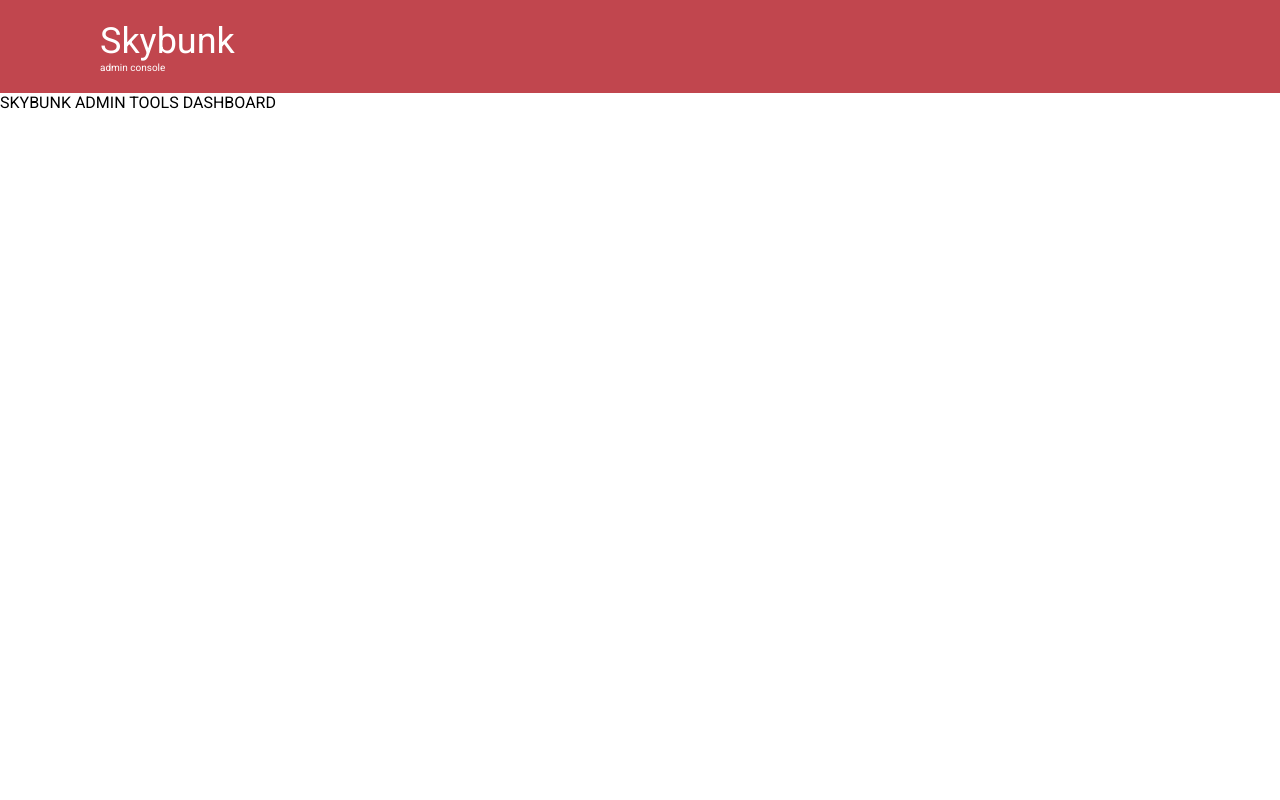
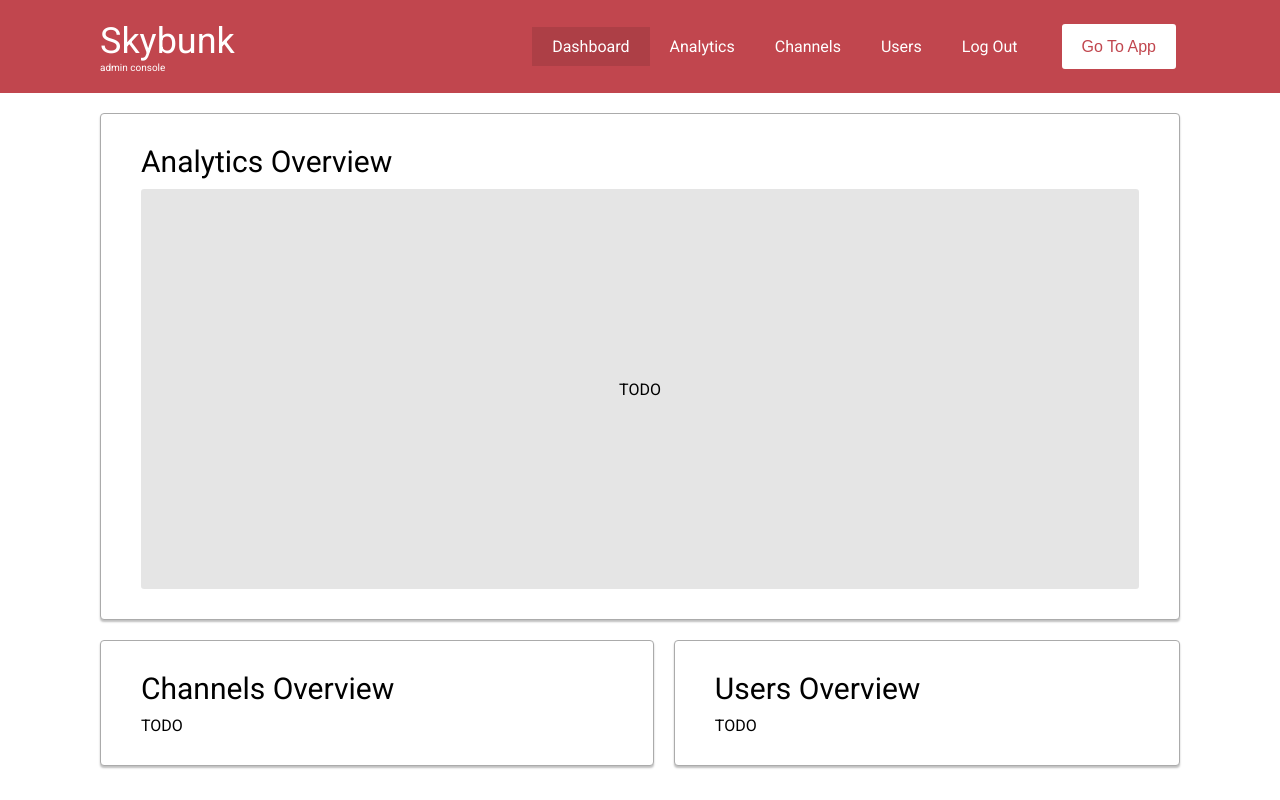
Before and after one commit to CGUC/admin-tools, a React (Create React App) app: page /dashboard in a window 1280 px wide. Built offline with nearby package versions, Linux system fonts and the light colour scheme; sample sign-in values are in the browser's storage.

Commit message:
Implement login flow & initial dashboard template

```diff
--- a/src/App.css
+++ b/src/App.css
@@ -1,10 +1,14 @@
+html,body {
+      overflow: auto;
+}
+
 .App {
   --primary-color: #C1464E;
   --padding-desktop: 100px;
   --padding-tablet: 20px;
   --padding-mobile: 10px;
 
-  height: 100vh;
+  min-height: 100vh;
   display: flex;
   flex-direction: column;
   flex: 1;
--- a/src/components/Dashboard/Dashboard.css
+++ b/src/components/Dashboard/Dashboard.css
@@ -0,0 +1,28 @@
+.dashboard {
+	padding-left: var(--padding-desktop);
+	padding-right: var(--padding-desktop);
+	padding-bottom: 20px;
+
+	display: grid;
+	grid-gap: 20px;
+	grid-template-columns: auto auto;
+}
+
+.analyticsCard {
+	grid-column-start: 1;
+	grid-column-end: 3;
+}
+
+.analytics {
+	display: flex;
+	flex-direction: column;
+	justify-content: center;
+	align-items: center;
+	height: 400px;
+	background-color: rgba(0, 0, 0, 0.1);
+	border-radius: 3px;
+	grid-column-end: 2;
+
+	grid-column-start: 1;
+  	grid-column-end: 2;
+}
--- a/src/components/Dashboard/Dashboard.jsx
+++ b/src/components/Dashboard/Dashboard.jsx
@@ -1,21 +1,40 @@
 import React, { Component } from 'react';
-import { withRouter } from 'react-router-dom';
+import { withRouter, Redirect } from 'react-router-dom';
+import { Card, CardHeader } from '../Shared/Card';
 import './Dashboard.css';
 
 class Dashboard extends Component {
+  render() {
+    return !localStorage.getItem('token') ? <Redirect to='/login'/> :
+    (
+      <div className='dashboard'>
 
-  constructor(props) {
-    super(props);
+        <Card className='analyticsCard'>
+          <CardHeader>
+            Analytics Overview
+          </CardHeader>
+          <div className="analytics">
+            TODO
+          </div>
+        </Card>
 
-    this.state = {
+        <Card>
+          <CardHeader>
+            Channels Overview
+          </CardHeader>
+          <div className="channels">
+            TODO
+          </div>
+        </Card>
 
-    };
-  }
-
-  render() {
-    return (
-      <div>
-        SKYBUNK ADMIN TOOLS DASHBOARD
+        <Card>
+          <CardHeader>
+            Users Overview
+          </CardHeader>
+          <div className="Users">
+            TODO
+          </div>
+        </Card>
       </div>
     );
   }
--- a/src/components/Header/Header.css
+++ b/src/components/Header/Header.css
@@ -4,12 +4,13 @@
 	padding: 20px;
 	padding-left: var(--padding-desktop);
 	padding-right: var(--padding-desktop);
+	margin-bottom: 20px;
 	background-color: var(--primary-color);
 }
 
 .header .title-container {
 	display: flex;
-	flex: 1;
+	flex: 0.1;
 	flex-direction: column;
 }
 
@@ -31,3 +32,37 @@
 
 	color: #FFF;
 }
+
+.header .actions {
+	display: flex;
+	flex-direction: row;
+	justify-content: flex-end;
+	flex: 0.9;
+}
+
+.header .links {
+	margin-right: 20px;
+	display: flex;
+	flex: 1;
+	justify-content: flex-end;
+	align-items: center;
+}
+
+.header .navlink {
+	font-size: 16px;
+	color: white;
+	font-family: Roboto, sans-serif;
+	font-style: normal;
+	font-weight: lighter;
+	text-decoration: none;
+	cursor: pointer;
+  	padding: 10px 20px 10px 20px;
+}
+
+.header .navlink:hover {
+	background-color: rgba(0, 0, 0, 0.05);
+}
+
+.navlink-active {
+	background-color: rgba(0, 0, 0, 0.1);
+}
--- a/src/components/Header/Header.jsx
+++ b/src/components/Header/Header.jsx
@@ -1,5 +1,6 @@
 import React, { Component } from 'react';
-import { withRouter } from 'react-router-dom';
+import { withRouter, NavLink } from 'react-router-dom';
+import { Button } from '../Shared/Button';
 import './Header.css';
 
 class Header extends Component {
@@ -10,6 +11,11 @@ class Header extends Component {
     this.state = {
 
     };
+  }
+
+  logout = () => {
+    localStorage.removeItem('token');
+    this.props.history.push('login');
   }
 
   render() {
@@ -23,6 +29,19 @@ class Header extends Component {
             admin console
           </div>
         </div>
+
+        <div className="actions">
+          {localStorage.getItem('token') ?
+          <div className="links">
+            <NavLink className="navlink" activeClassName='navlink-active' to='/dashboard'>Dashboard</NavLink>
+            <NavLink className="navlink" to='/analytics'>Analytics</NavLink>
+            <NavLink className="navlink" to='/channels'>Channels</NavLink>
+            <NavLink className="navlink" to='/users'>Users</NavLink>
+            <div onClick={this.logout} className="navlink">Log Out</div>
+          </div>
+          : null}
+          <Button onClick={() => {window.location = "http://skybunk.grebelife.com"}}>Go To App</Button>
+        </div>
       </div>
     );
   }
--- a/src/components/Login/Login.css
+++ b/src/components/Login/Login.css
@@ -7,6 +7,5 @@
 
 	padding-left: var(--padding-desktop);
 	padding-right: var(--padding-desktop);
-	padding-top: 20px;
 	padding-bottom: 20px;
 }
--- a/src/components/Login/Login.jsx
+++ b/src/components/Login/Login.jsx
@@ -17,9 +17,13 @@ class Login extends Component {
 
   handleLogin = (e) => {
 
-    // TODO: Actual login logic
+    // TODO: Actual login logic.
+    this.props.history.push('/dashboard');
 
-    this.props.history.push('/dashboard')
+    // This is safe since react protects against XSS.
+    // As long as we don't use a CDN it should be fine.
+    localStorage.setItem('token', 'theirusertoken');
+
     e.preventDefault();
   };
 
--- a/src/components/Shared/Button.js
+++ b/src/components/Shared/Button.js
@@ -1,7 +1,6 @@
 import styled from 'styled-components'
 
 export const Button = styled.button`
-  /* Adapt the colors based on primary prop */
   background: ${props => props.primary ? "var(--primary-color)" : "white"};
   color: ${props => props.primary ? "white" : "var(--primary-color)"};
 
@@ -9,6 +8,7 @@ export const Button = styled.button`
   margin: ${props => props.margin || '2px'};
   padding: 10px 20px 10px 20px;
   border: 2px solid var(--primary-color);
-  border-radius: 3px;
+  border-radius: 5px;
+  cursor: pointer;
   width: ${props => props.width}
 `;
```
